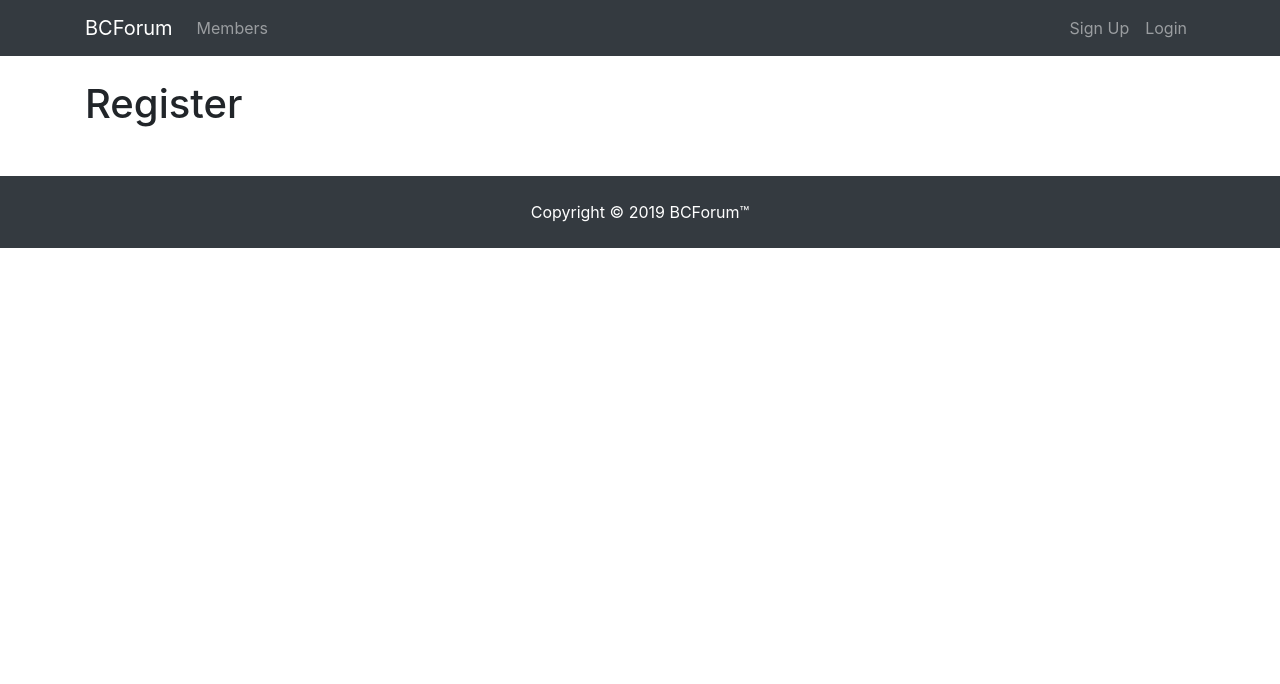
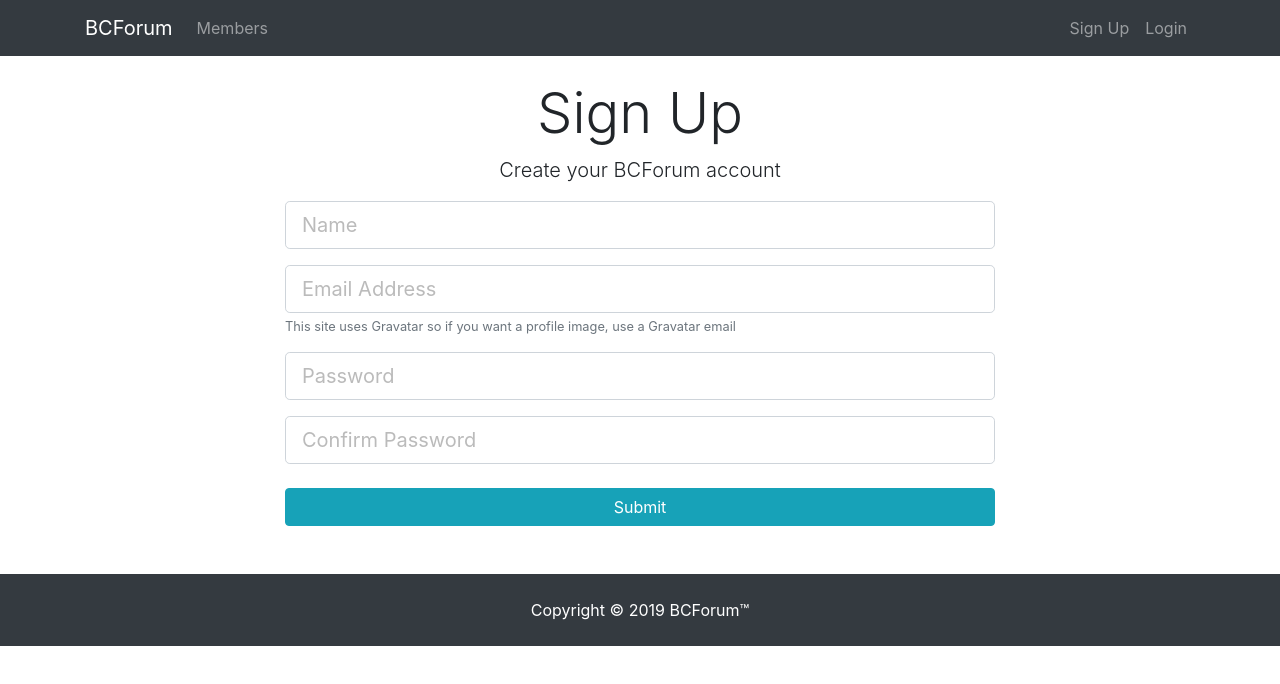
Before and after one commit to alexanderjones19/bootcamp-forum, a React (Create React App) app in the folder client/: page /register in a window 1280 px wide. Shown: the top 684 px of the page. Built offline with nearby package versions, Linux system fonts and the light colour scheme.

Commit message:
linked front-end auth with component state management

```diff
--- a/client/src/components/auth/Login.js
+++ b/client/src/components/auth/Login.js
@@ -1,10 +1,67 @@
 import React, { Component } from "react";
 
 class Login extends Component {
+  constructor() {
+    super();
+    this.state = {
+      email: "",
+      password: "",
+      errors: {}
+    };
+
+    this.onChange = this.onChange.bind(this);
+    this.onSubmit = this.onSubmit.bind(this);
+  }
+
+  onChange(event) {
+    this.setState({ [event.target.name]: event.target.value });
+  }
+
+  onSubmit(event) {
+    event.preventDefault();
+    const loggedUser = {
+      email: this.state.email,
+      password: this.state.password
+    };
+    console.log(loggedUser);
+  }
+
   render() {
     return (
-      <div>
-        <h1>Login</h1>
+      <div className="login">
+        <div className="container">
+          <div className="row">
+            <div className="col-md-8 m-auto">
+              <h1 className="display-4 text-center">Log In</h1>
+              <p className="lead text-center">
+                Sign in to your DevConnector account
+              </p>
+              <form onSubmit={this.onSubmit}>
+                <div className="form-group">
+                  <input
+                    type="email"
+                    className="form-control form-control-lg"
+                    placeholder="Email Address"
+                    value={this.state.email}
+                    onChange={this.onChange}
+                    name="email"
+                  />
+                </div>
+                <div className="form-group">
+                  <input
+                    type="password"
+                    className="form-control form-control-lg"
+                    placeholder="Password"
+                    value={this.state.password}
+                    onChange={this.onChange}
+                    name="password"
+                  />
+                </div>
+                <input type="submit" className="btn btn-info btn-block mt-4" />
+              </form>
+            </div>
+          </div>
+        </div>
       </div>
     );
   }
--- a/client/src/components/auth/Register.js
+++ b/client/src/components/auth/Register.js
@@ -1,10 +1,93 @@
 import React, { Component } from "react";
 
 class Register extends Component {
+  constructor() {
+    super();
+    this.state = {
+      name: "",
+      email: "",
+      password: "",
+      password2: "",
+      errors: {}
+    };
+
+    this.onChange = this.onChange.bind(this);
+    this.onSubmit = this.onSubmit.bind(this);
+  }
+
+  onChange(event) {
+    this.setState({ [event.target.name]: event.target.value });
+  }
+
+  onSubmit(event) {
+    event.preventDefault();
+    const newUser = {
+      name: this.state.name,
+      email: this.state.email,
+      password: this.state.password,
+      password2: this.state.password2
+    };
+    console.log(newUser);
+  }
+
   render() {
     return (
-      <div>
-        <h1>Register</h1>
+      <div className="register">
+        <div className="container">
+          <div className="row">
+            <div className="col-md-8 m-auto">
+              <h1 className="display-4 text-center">Sign Up</h1>
+              <p className="lead text-center">Create your BCForum account</p>
+              <form onSubmit={this.onSubmit}>
+                <div className="form-group">
+                  <input
+                    type="text"
+                    className="form-control form-control-lg"
+                    placeholder="Name"
+                    name="name"
+                    value={this.state.name}
+                    onChange={this.onChange}
+                  />
+                </div>
+                <div className="form-group">
+                  <input
+                    type="email"
+                    className="form-control form-control-lg"
+                    placeholder="Email Address"
+                    value={this.state.email}
+                    onChange={this.onChange}
+                    name="email"
+                  />
+                  <small className="form-text text-muted">
+                    This site uses Gravatar so if you want a profile image, use
+                    a Gravatar email
+                  </small>
+                </div>
+                <div className="form-group">
+                  <input
+                    type="password"
+                    className="form-control form-control-lg"
+                    placeholder="Password"
+                    value={this.state.password}
+                    onChange={this.onChange}
+                    name="password"
+                  />
+                </div>
+                <div className="form-group">
+                  <input
+                    type="password"
+                    className="form-control form-control-lg"
+                    placeholder="Confirm Password"
+                    value={this.state.password2}
+                    onChange={this.onChange}
+                    name="password2"
+                  />
+                </div>
+                <input type="submit" className="btn btn-info btn-block mt-4" />
+              </form>
+            </div>
+          </div>
+        </div>
       </div>
     );
   }
```
